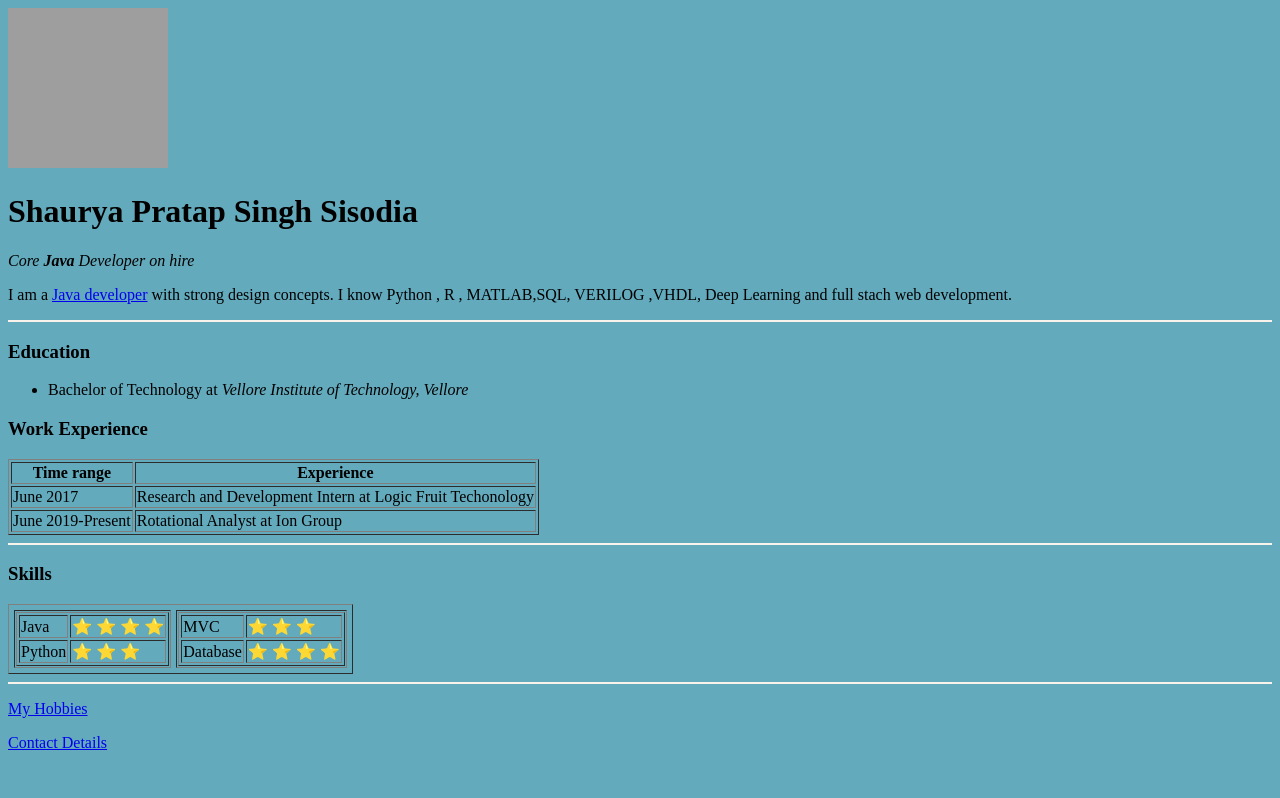
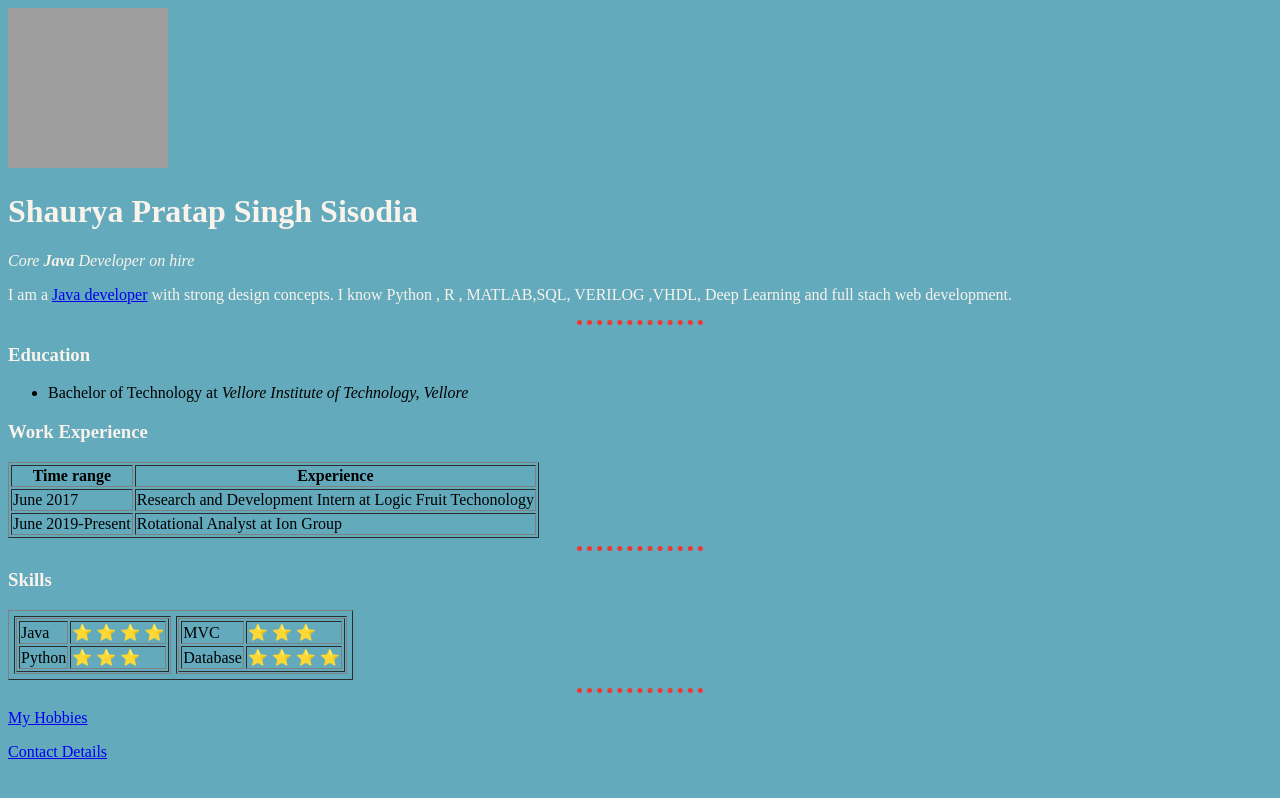
Before and after one commit to shaurya2904/PersonalWebsite, a plain HTML site: page index.html in a window 1280 px wide. Drawn offline with Linux system fonts and the light colour scheme; grey boxes are pictures that could not be loaded.

Commit message:
Add files via upload
Added external css stylesheet

```diff
--- /dev/null
+++ b/css/style.css
@@ -0,0 +1,13 @@
+  body {background-color: #63aabc;}
+  hr{ border-color: #ed3833;
+  border-style: none;
+  border-top-style: dotted;
+  border-width: 5px;
+  height: 0px;
+  width: 10%;}
+  h1{color: #f9f3ec;
+  border-color:#f9f3ec;}
+  h3{color: #f9f3ec;
+  border-color:#f9f3ec;}
+  p{color: #f9f3ec;
+  border-color:#f9f3ec;}
--- a/index.html
+++ b/index.html
@@ -6,12 +6,8 @@
     <meta name="description" content="Shaurya's BIO">
     <meta name="author" content="Shaurya Pratap Singh Sisodia">
     <title>𪘲 Shaurya's Personal Site</title>
-    <style>
-      body {background-color: #63aabc;}
-      hr{background-color: #f9f3ec;
-      border-style: none;
-      height: 2px}
-    </style>
+    <link rel="stylesheet" href="css/style.css">
+
   </head>
 
   <body>
@@ -71,7 +67,7 @@
     <hr>
     <h3>Skills</h3>
 
-    <table border="1px" cellspacing = "5px">
+    <table border="1px" cellspacing="5px">
       <tr>
         <td>
           <table border="1px">
```
